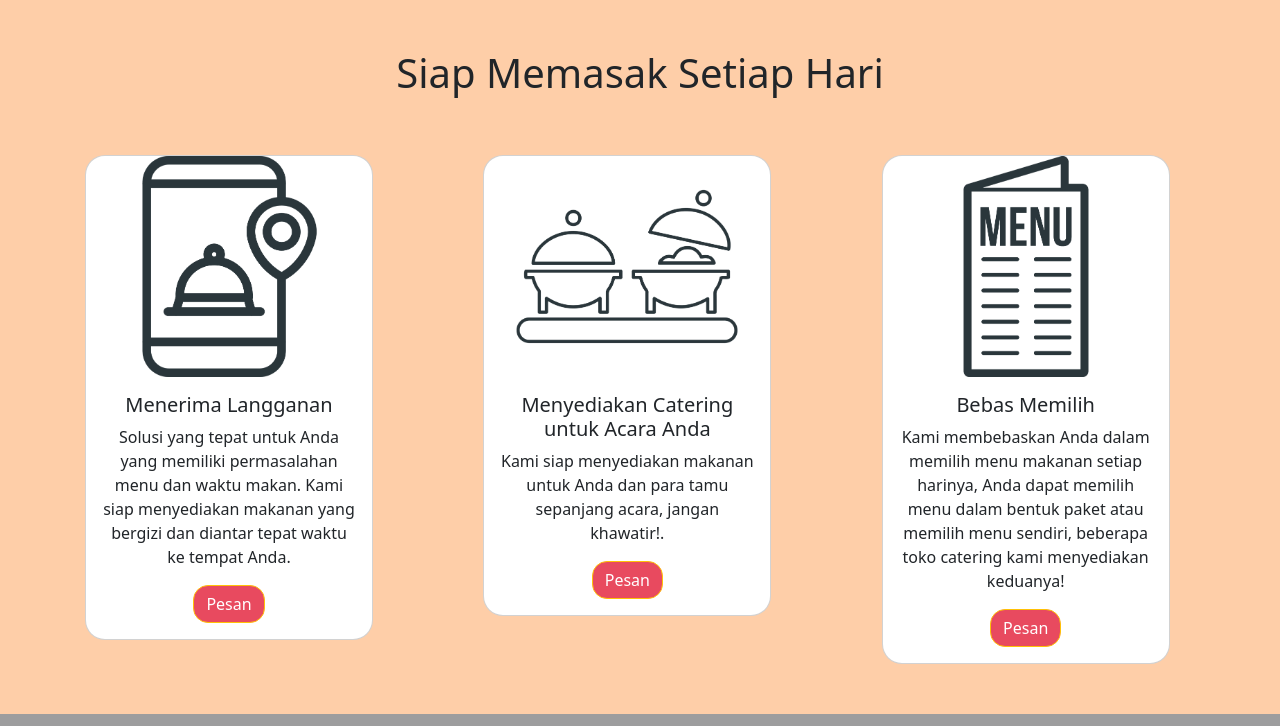
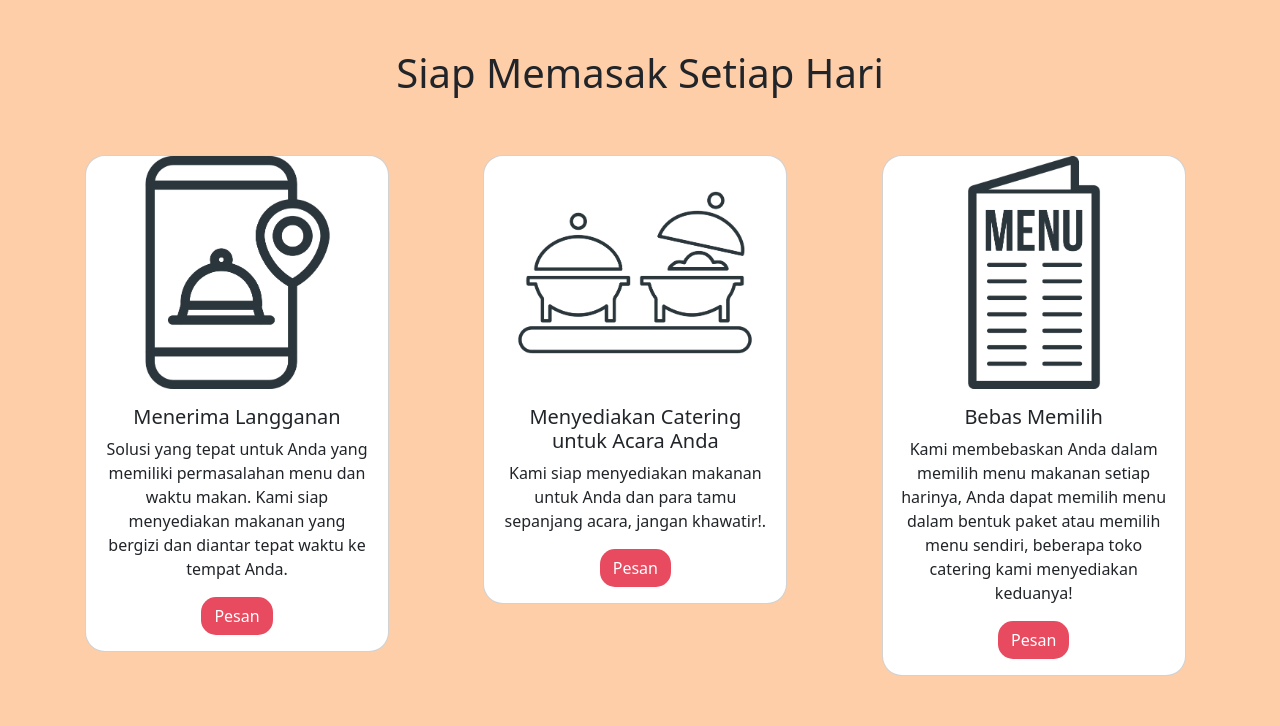
Before and after one commit to kelapacuyy/viernofear, a PHP site: page /homepage.php in a window 1280 px wide. Shown: the part 1033-1759 px from the top of the page. Run offline with PHP 8.4, Linux system fonts and the light colour scheme; the visitor is signed in with stand-in values (Sample User, id 1); data that the repository does not hold is empty.

Commit message:
Update homepage.php

```diff
--- a/homepage.php
+++ b/homepage.php
@@ -29,7 +29,7 @@
         <!-- Navbar -->
         <nav class="navbar navbar-expand-lg bg-light sticky-top">
             <div class="container-fluid">
-                <img src="#" class="img-fluid text-center" width="50px" height="50px" alt="logo">
+                <img src="assets/Dapurkost.png" class="img-fluid text-center" width="50px" height="50px" alt="logo">
                 <a class="navbar-brand" href="#">DapurKost</a>
                 <button class="navbar-toggler" type="button" data-bs-toggle="collapse" data-bs-target="#navbarSupportedContent" aria-controls="navbarSupportedContent" aria-expanded="false" aria-label="Toggle navigation">
                 <span class="navbar-toggler-icon"></span>
@@ -57,7 +57,7 @@
                         <img src="assets/iconprofile.png" alt="profilelogo"/>
                     </a>
                     <a class="nav-link m-2"> Hi, <?= $row['nama']?></a>
-                    <button class="btn btn-outline-warning" style="border-radius: 15px;" type="submit" ><a href="logout.php" class="logout">Log Out</a></button>
+                    <button class="logout_btn" style="border-radius: 15px;" type="submit" ><a href="logout.php" class="logout">Log Out</a></button>
                 </ul>
                 </div>
             </div>
@@ -103,32 +103,32 @@
                 <div class="container2 text-center">
                     <div class="layanancard">
                         <div class="col">
-                            <div class="card" style="width: 18rem;">
+                            <div class="card" style="width: 19rem;">
                                 <img src="assets/layanan1.png" class="card-img-top" alt="...">
                                 <div class="card-body">
                                     <h5 class="card-title">Menerima Langganan</h5>
                                     <p class="card-text">Solusi yang tepat untuk Anda yang memiliki permasalahan menu dan waktu makan. Kami siap menyediakan makanan yang bergizi dan diantar tepat waktu ke tempat Anda. </p>
-                                    <a href="pemesanan.php" class="btn btn-outline-warning">Pesan</a>
+                                    <a href="pemesanan.php" class="btn">Pesan</a>
                                 </div>
                                 </div>
                         </div>
                         <div class="col">
-                            <div class="card" style="width: 18rem;">
+                            <div class="card" style="width: 19rem;">
                                 <img src="assets/layanan2.png" class="card-img-top" alt="...">
                                 <div class="card-body">
                                     <h5 class="card-title">Menyediakan Catering untuk Acara Anda</h5>
                                     <p class="card-text">Kami siap menyediakan makanan untuk Anda dan para tamu sepanjang acara, jangan khawatir!.</p>
-                                    <a href="pemesanan.php" class="btn btn-outline-warning">Pesan</a>
+                                    <a href="pemesanan.php" class="btn">Pesan</a>
                                 </div>
                                 </div>
                         </div>
                         <div class="col">
-                            <div class="card" style="width: 18rem;">
+                            <div class="card" style="width: 19rem;">
                                 <img src="assets/layanan3.png" class="card-img-top" alt="...">
                                 <div class="card-body">
                                     <h5 class="card-title">Bebas Memilih</h5>
                                     <p class="card-text">Kami membebaskan Anda dalam memilih menu makanan setiap harinya, Anda dapat memilih menu dalam bentuk paket atau memilih menu sendiri, beberapa toko catering kami menyediakan keduanya!</p>
-                                    <a href="pemesanan.php" class="btn btn-outline-warning">Pesan</a>
+                                    <a href="pemesanan.php" class="btn">Pesan</a>
                                 </div>
                                 </div>
                         </div>
```
